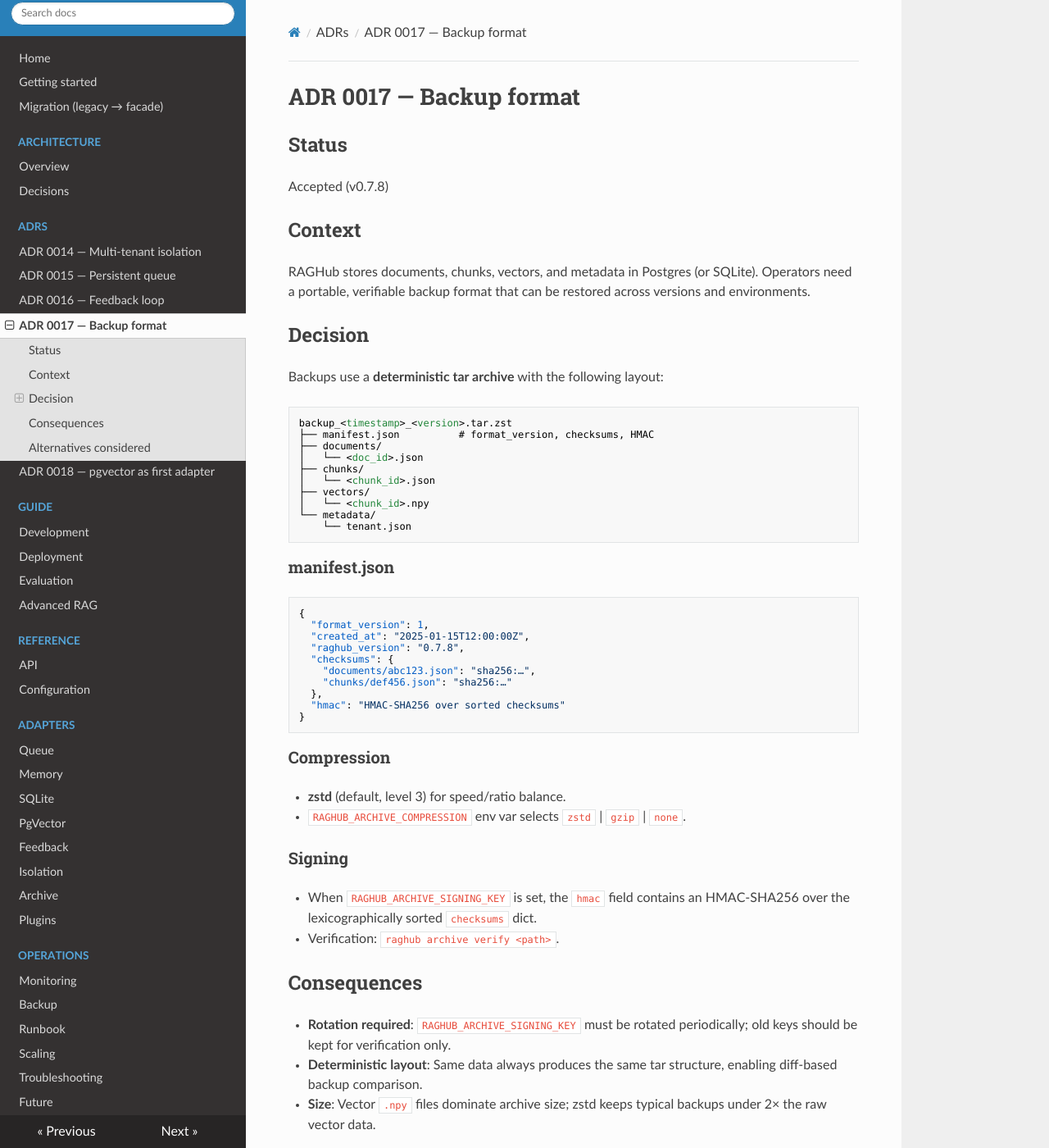
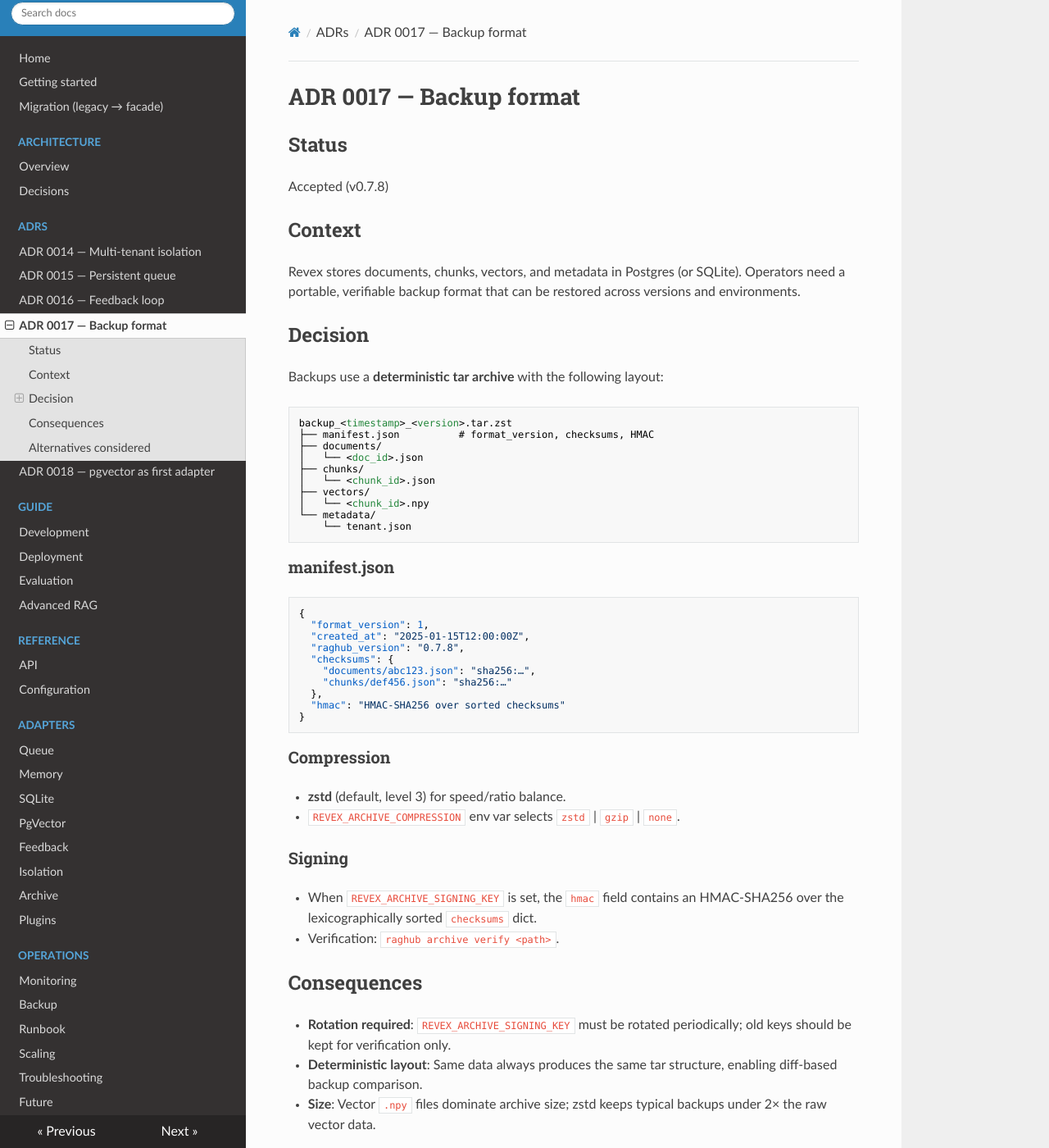
Before and after one commit to sachncs/raghub, an MkDocs documentation site: the page built from docs/adr/0017-backup-format.md, in a window 1280 px wide and 1400 px high. Shown: the whole window at 82% size. Built offline with MkDocs 1.6.1, drawn with Linux system fonts in a browser that asks for light colours; nearby versions of some CDN libraries.

Commit message:
docs(rebrand): rename references in 0017-backup-format.md

```diff
--- a/docs/adr/0017-backup-format.md
+++ b/docs/adr/0017-backup-format.md
@@ -6,7 +6,7 @@ Accepted (v0.7.8)
 
 ## Context
 
-RAGHub stores documents, chunks, vectors, and metadata in Postgres (or
+Revex stores documents, chunks, vectors, and metadata in Postgres (or
 SQLite). Operators need a portable, verifiable backup format that can be
 restored across versions and environments.
 
@@ -45,17 +45,17 @@ backup_<timestamp>_<version>.tar.zst
 ### Compression
 
 - **zstd** (default, level 3) for speed/ratio balance.
-- `RAGHUB_ARCHIVE_COMPRESSION` env var selects `zstd` | `gzip` | `none`.
+- `REVEX_ARCHIVE_COMPRESSION` env var selects `zstd` | `gzip` | `none`.
 
 ### Signing
 
-- When `RAGHUB_ARCHIVE_SIGNING_KEY` is set, the `hmac` field contains
+- When `REVEX_ARCHIVE_SIGNING_KEY` is set, the `hmac` field contains
   an HMAC-SHA256 over the lexicographically sorted `checksums` dict.
 - Verification: `raghub archive verify <path>`.
 
 ## Consequences
 
-- **Rotation required**: `RAGHUB_ARCHIVE_SIGNING_KEY` must be rotated
+- **Rotation required**: `REVEX_ARCHIVE_SIGNING_KEY` must be rotated
   periodically; old keys should be kept for verification only.
 - **Deterministic layout**: Same data always produces the same tar
   structure, enabling diff-based backup comparison.
```
